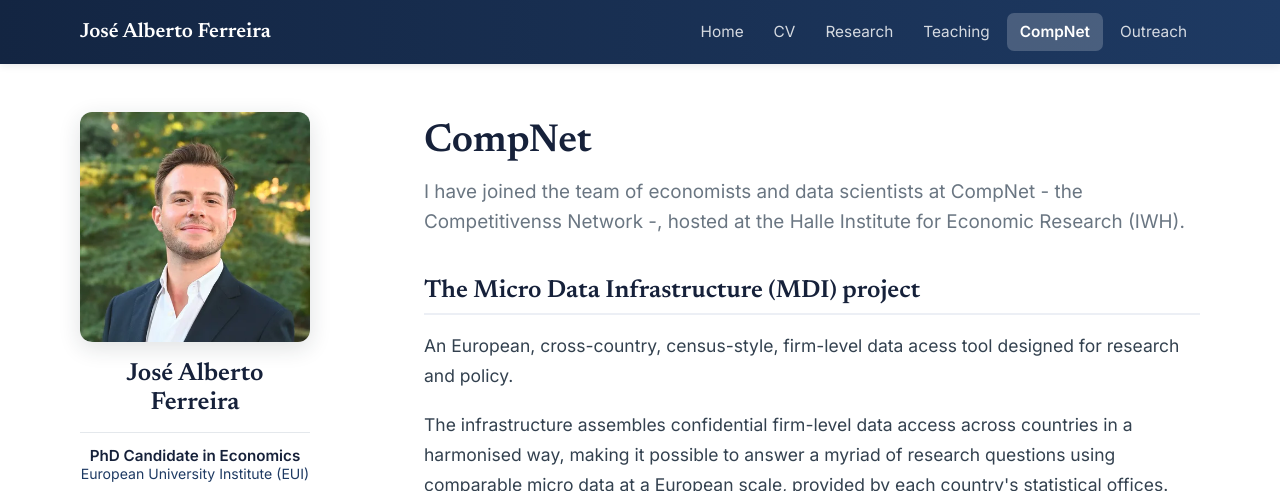
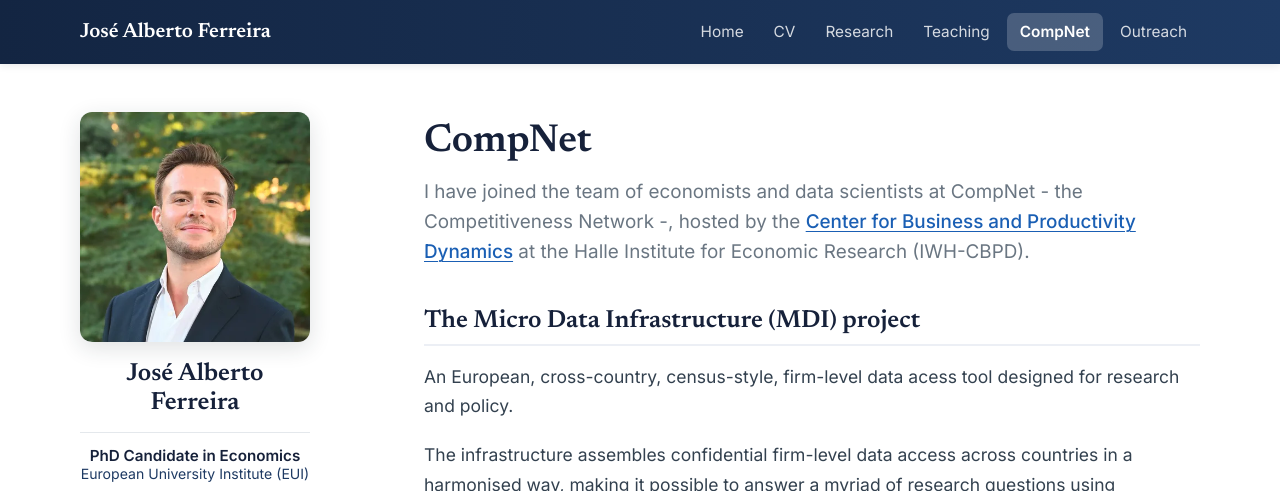
Before and after one commit to zalbertoferreira/zalbertoferreira.github.io, a plain HTML site: page compnet.html in a window 1280 px wide. Shown: the top 491 px of the page. Drawn offline with Linux system fonts and the light colour scheme.

Commit message:
CompNet: rephrase intro, link CBPD
Co-Authored-By: Claude Sonnet 5.5 <noreply@anthropic.com>

```diff
--- a/compnet.html
+++ b/compnet.html
@@ -63,8 +63,9 @@
 
     <main class="content links-visible">
       <h1>CompNet</h1>
-      <p class="lead">I have joined the team of economists and data scientists at CompNet - the Competitivenss Network -, hosted at the Halle Institute for
-      Economic Research (IWH). </p>
+      <p class="lead">I have joined the team of economists and data scientists at CompNet - the Competitiveness Network -, hosted by the
+      <a href="https://www.iwh-halle.de/en/about-the-iwh/research-centres/centre-for-business-and-productivity-dynamics">Center for Business and Productivity Dynamics</a>
+      at the Halle Institute for Economic Research (IWH-CBPD).</p>
 
       <section style="margin-top:40px;">
         <h2>The Micro Data Infrastructure (MDI) project </h2>
```
